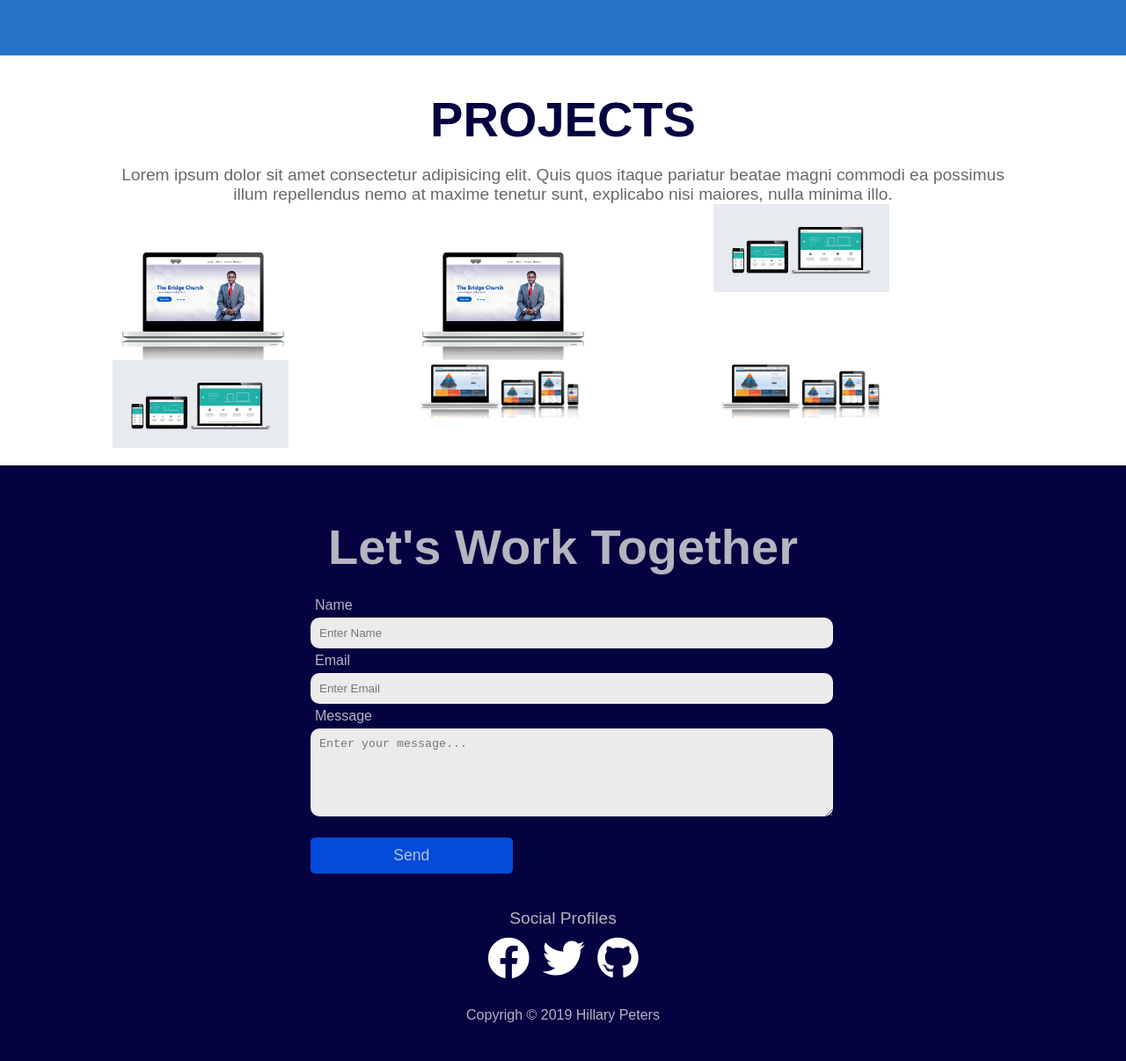
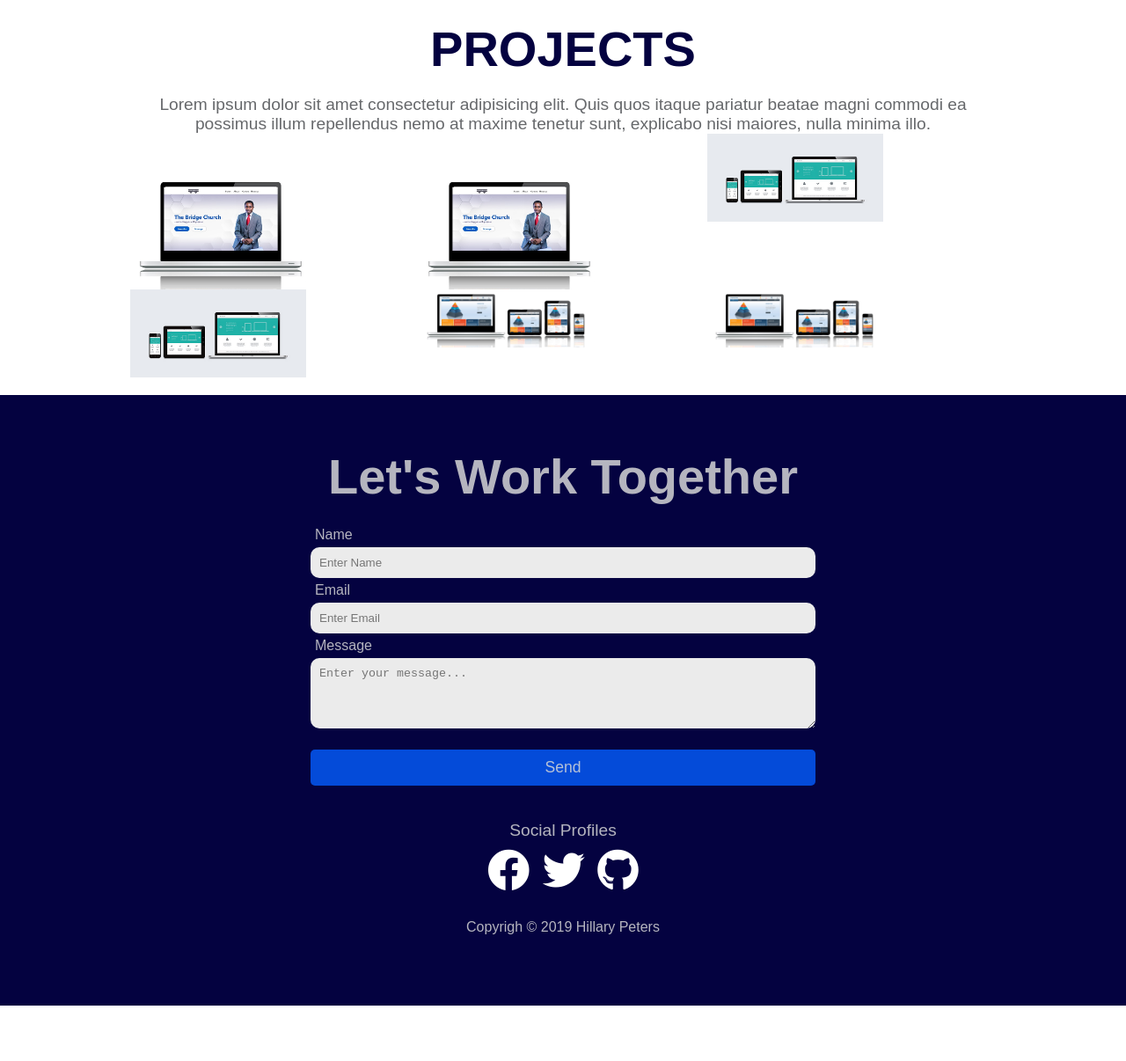
Before and after one commit to hillarykings/Personal-Portfolio, a plain HTML site: page index.html in a window 1280 px wide. Shown: the part 737-1943 px from the top of the page at 88% size. After the commit the page ends 1880 px from the top, so only its background shows below. Drawn offline with Linux system fonts and the light colour scheme.

Commit message:
updated some css styles

```diff
--- a/index.html
+++ b/index.html
@@ -52,13 +52,13 @@
                      commodi ea possimus illum repellendus nemo at maxime tenetur sunt, explicabo nisi maiores,
                      nulla
                      minima illo.</p>
-                 <div class="image-div">
-                     <img src="IMG/Artboard 1.jpg" alt="project-image">
-                     <img src="IMG/Artboard 1.jpg" alt="project-image">
-                     <img src="IMG/importance-of-responsive-web-design.jpg" alt="project-image">
-                     <img src="IMG/importance-of-responsive-web-design.jpg" alt="project-image">
-                     <img src="IMG/responsive-website-design.jpg" alt="project-image">
-                     <img src="IMG/responsive-website-design.jpg" alt="project-image">
+                 <div class="image-div" id="image">
+                     <img id="image" src="IMG/Artboard 1.jpg" alt="project-image">
+                     <img id="image" src="IMG/Artboard 1.jpg" alt="project-image">
+                     <img id="image" src="IMG/importance-of-responsive-web-design.jpg" alt="project-image">
+                     <img id="image" src="IMG/importance-of-responsive-web-design.jpg" alt="project-image">
+                     <img id="image" src="IMG/responsive-website-design.jpg" alt="project-image">
+                     <img id="image" src="IMG/responsive-website-design.jpg" alt="project-image">
                  </div>
              </div>
          </section>
--- a/style.css
+++ b/style.css
@@ -1,6 +1,7 @@
 * {
     margin: 0;
     padding: 0;
+    box-sizing: border-box;
 }
 
 :root {
@@ -198,8 +199,7 @@ hr {
 }
 
 #form-submit {
-    justify-items: center;
-    width: 40%;
+    width: 100%;
     border: none;
     background: var(--main-btn-bg-color);
     color: var(--main-txt-color);
```
Also changed, not shown: app.js (+11 -0 lines).
